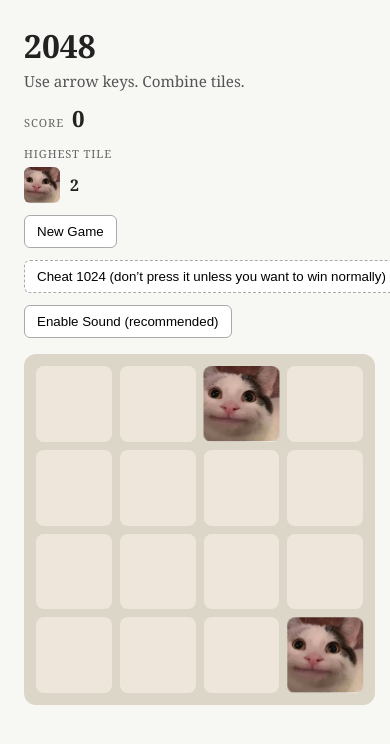
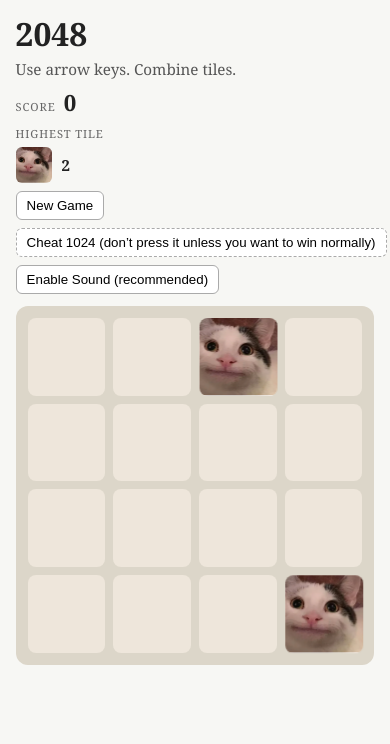
Before and after one commit to soapyoon/frontend-playground, a Next.js app: page / in a window 390 px wide. Shown: the top 744 px of the page. Built offline with nearby package versions, Linux system fonts and the light colour scheme.

Commit message:
feat: slide disabled for mobile

```diff
--- a/styles/globals.css
+++ b/styles/globals.css
@@ -83,6 +83,8 @@ body {
   border-radius: 12px;
   padding: var(--pad);
   position: relative;
+  touch-action: none;
+  overscroll-behavior: contain;
 }
 
 .grid {
@@ -300,4 +302,27 @@ body {
   .tile-inner {
     font-size: 1.1rem;
   }
+
+  .page {
+    padding: 12px;
+    gap: 12px;
+  }
+
+  .panel {
+    width: min(360px, 92vw);
+    gap: 8px;
+  }
+
+  .board {
+    width: min(360px, 92vw);
+  }
+
+  .score,
+  .progress-value {
+    font-size: 0.95rem;
+  }
+
+  .reset {
+    padding: 6px 10px;
+  }
 }
```
